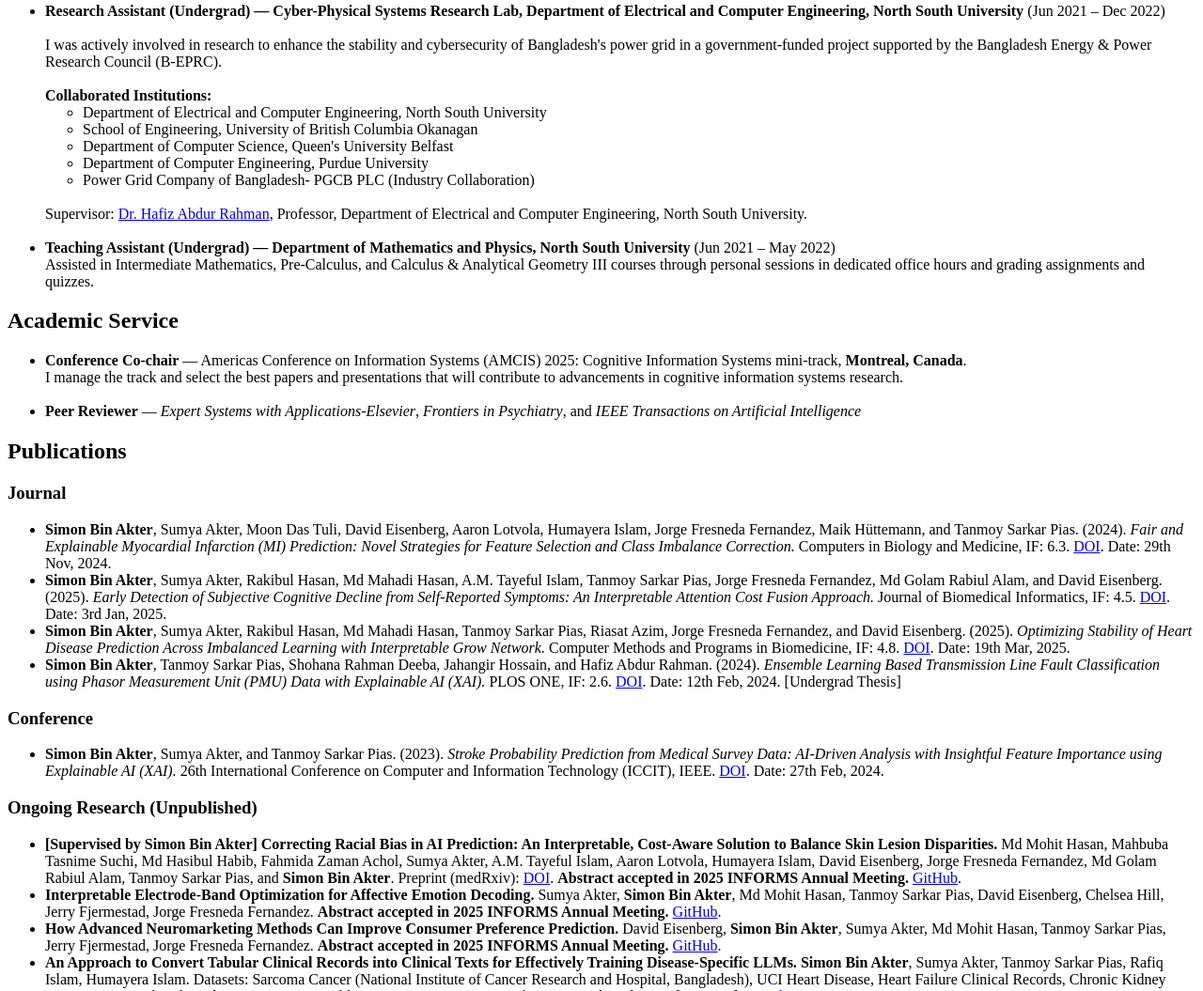
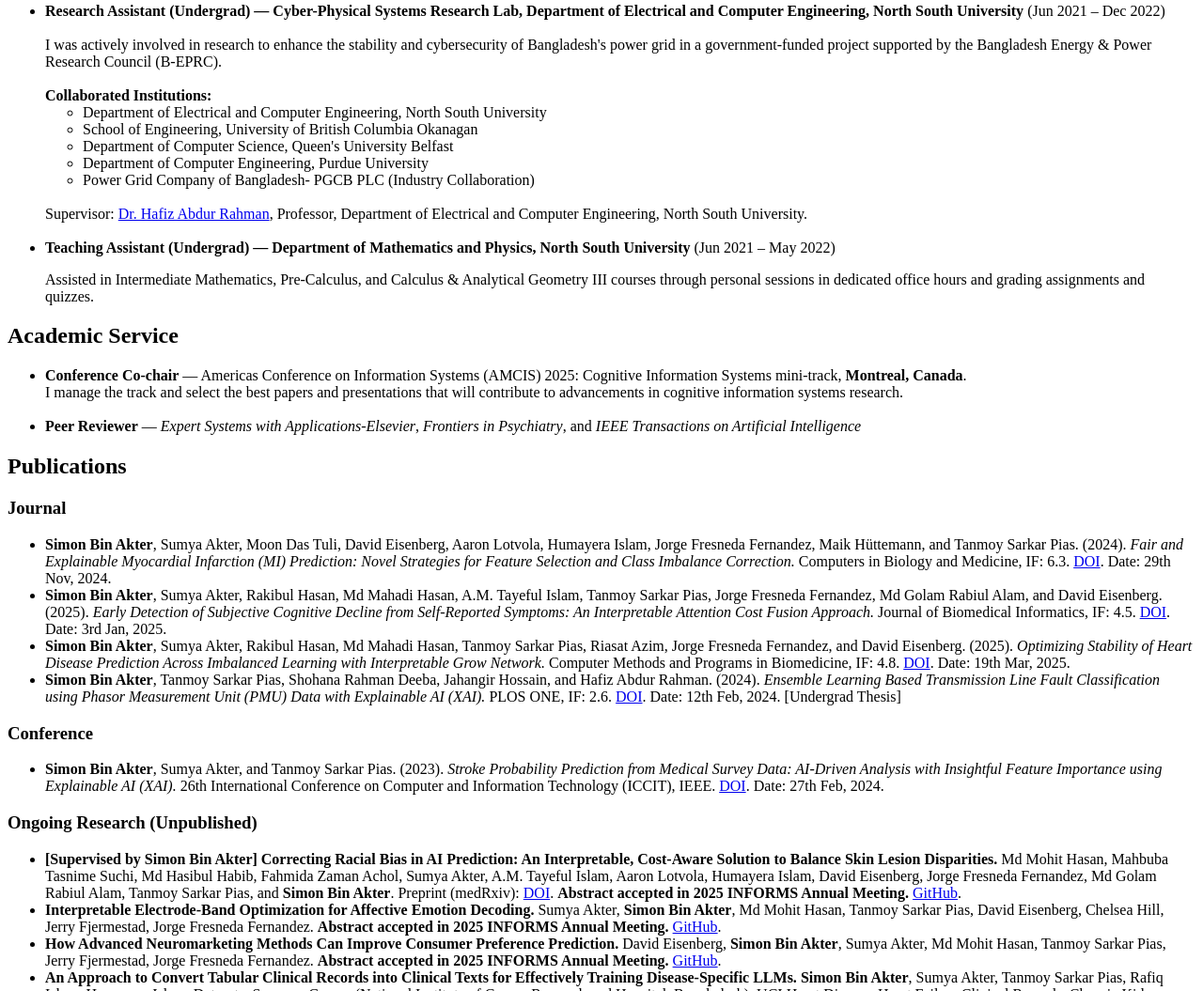
Before and after one commit to Simon-48/Simon-Website, a plain HTML site: page index.html in a window 1280 px wide. Shown: the part 1276-2331 px from the top of the page at 94% size. Drawn offline with Linux system fonts and the light colour scheme.

Commit message:
Update index.html

```diff
--- a/index.html
+++ b/index.html
@@ -89,8 +89,10 @@ Associate Professor, Martin Tuchman School of Management, New Jersey Institute o
 Supervisor: <a href="https://ece.northsouth.edu/people/hafiz-rahman/" target="_blank">Dr. Hafiz Abdur Rahman</a>,
 Professor, Department of Electrical and Computer Engineering, North South University.</li>
 <br>
-          <li><strong>Teaching Assistant (Undergrad) — Department of Mathematics and Physics, North South University</strong> (Jun 2021 – May 2022)<br>
-          Assisted in Intermediate Mathematics, Pre-Calculus, and Calculus &amp; Analytical Geometry III courses through personal sessions in dedicated office hours and grading assignments and quizzes.</li>
+          <li><strong>Teaching Assistant (Undergrad) — Department of Mathematics and Physics, North South University</strong> (Jun 2021 – May 2022)
+
+<p> Assisted in Intermediate Mathematics, Pre-Calculus, and Calculus &amp; Analytical Geometry III courses through personal sessions in dedicated office hours and grading assignments and quizzes.</p>
+</li>
         </ul>
       </section>
 
```
